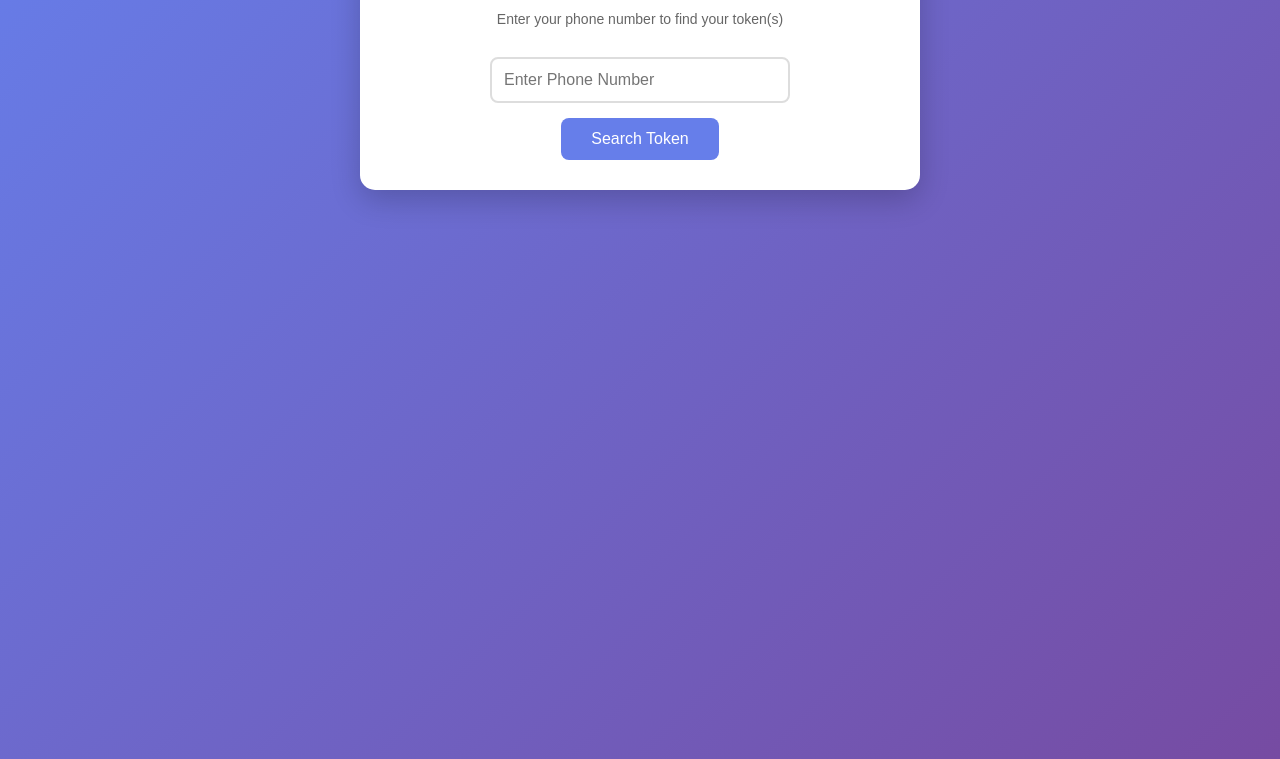
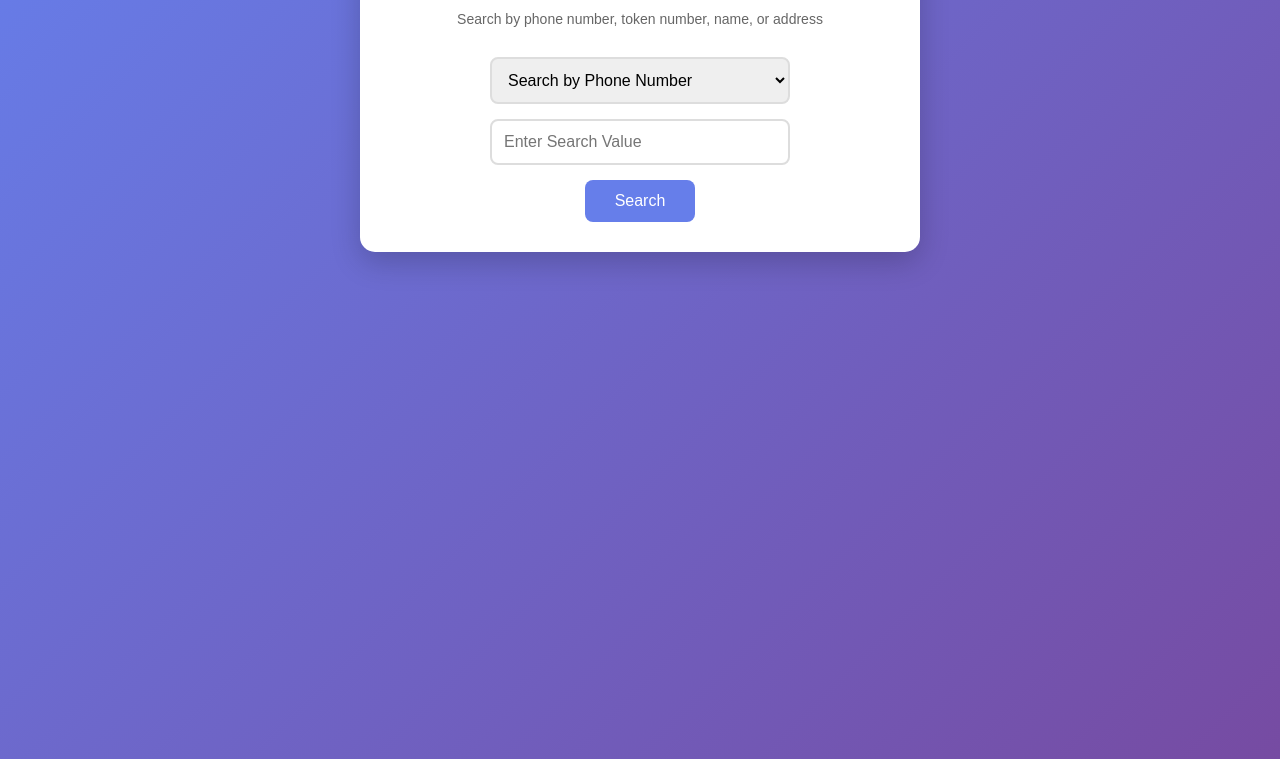
Before and after one commit to nasal-zzz/Kanav-Ramadan-kit, a plain HTML site: page index.html in a window 1280 px wide. Shown: the part 121-880 px from the top of the page. Drawn offline with Linux system fonts and the light colour scheme.

Commit message:
Enhance search functionality with dropdown selection
Added a select dropdown for search type and updated input handling.

```diff
--- a/index.html
+++ b/index.html
@@ -34,6 +34,17 @@ h2 {
     margin-bottom: 30px;
 }
 
+select {
+    padding: 12px;
+    width: 100%;
+    max-width: 300px;
+    font-size: 16px;
+    border: 2px solid #ddd;
+    border-radius: 8px;
+    box-sizing: border-box;
+    margin-bottom: 15px;
+}
+
 input {
     padding: 12px;
     width: 100%;
@@ -45,7 +56,7 @@ input {
     margin-bottom: 15px;
 }
 
-input:focus {
+input:focus, select:focus {
     outline: none;
     border-color: #667eea;
 }
@@ -150,6 +161,12 @@ button:disabled {
     margin-bottom: 5px;
 }
 
+.phone-display {
+    font-size: 14px;
+    color: #666;
+    margin-top: 5px;
+}
+
 .kit-size {
     display: inline-block;
     padding: 4px 12px;
@@ -166,11 +183,18 @@ button:disabled {
 
 <div class="container">
     <h2>🌙 Ramadan Kit Token Search</h2>
-    <p class="subtitle">Enter your phone number to find your token(s)</p>
+    <p class="subtitle">Search by phone number, token number, name, or address</p>
 
-    <input type="text" id="phoneInput" placeholder="Enter Phone Number" autocomplete="tel">
+    <select id="searchType">
+        <option value="phone">Search by Phone Number</option>
+        <option value="token">Search by Token Number</option>
+        <option value="name">Search by Name</option>
+        <option value="address">Search by Address</option>
+    </select>
     <br>
-    <button onclick="searchToken()" id="searchBtn">Search Token</button>
+    <input type="text" id="searchInput" placeholder="Enter Search Value" autocomplete="off">
+    <br>
+    <button onclick="searchToken()" id="searchBtn">Search</button>
 
     <div class="result" id="result"></div>
 </div>
@@ -237,13 +261,29 @@ function normalizePhone(phone) {
     return phone.toString().replace(/[^\d]/g, '').trim();
 }
 
+// Update placeholder based on search type
+function updatePlaceholder() {
+    const searchType = document.getElementById("searchType").value;
+    const input = document.getElementById("searchInput");
+
+    const placeholders = {
+        'phone': 'Enter Phone Number',
+        'token': 'Enter Token Number',
+        'name': 'Enter Name',
+        'address': 'Enter Address/Area/Panchayath'
+    };
+
+    input.placeholder = placeholders[searchType] || 'Enter Search Value';
+}
+
 async function searchToken() {
-    const phone = document.getElementById("phoneInput").value.trim();
+    const searchValue = document.getElementById("searchInput").value.trim();
+    const searchType = document.getElementById("searchType").value;
     const resultDiv = document.getElementById("result");
     const searchBtn = document.getElementById("searchBtn");
 
-    if (!phone) {
-        resultDiv.innerHTML = "⚠️ Please enter a phone number";
+    if (!searchValue) {
+        resultDiv.innerHTML = "⚠️ Please enter a search value";
         resultDiv.className = "result error";
         return;
     }
@@ -266,10 +306,9 @@ async function searchToken() {
 
         // Split by newlines (handle both \n and \r\n)
         const rows = csvData.split(/\r?\n/);
-        const normalizedSearchPhone = normalizePhone(phone);
         const matches = []; // Store all matching entries
 
-        console.log("Searching for:", normalizedSearchPhone);
+        console.log("Searching for:", searchValue, "Type:", searchType);
         console.log("Total rows:", rows.length);
 
         // Skip header row (index 0)
@@ -292,27 +331,43 @@ async function searchToken() {
             // Column 11 = KIT SIZE
             const name = cols[1] || '';
             const address = cols[3] || '';
-            const phone1 = normalizePhone(cols[4] || '');
-            const phone2 = normalizePhone(cols[5] || '');
+            const phone1 = cols[4] || '';
+            const phone2 = cols[5] || '';
+            const phone1Normalized = normalizePhone(phone1);
+            const phone2Normalized = normalizePhone(phone2);
             const panjayath = cols[7] || '';
             const area = cols[8] || '';
             const token = cols[10] || '';
             const kitSize = cols[11] || '';
 
-            // Debug first few matches
-            if (i < 5) {
-                console.log(`Row ${i}: phone1=${phone1}, phone2=${phone2}, token=${token}`);
+            let isMatch = false;
+
+            // Check match based on search type
+            if (searchType === 'phone') {
+                const normalizedSearchPhone = normalizePhone(searchValue);
+                isMatch = normalizedSearchPhone === phone1Normalized || normalizedSearchPhone === phone2Normalized;
+            } else if (searchType === 'token') {
+                isMatch = token.toLowerCase().trim() === searchValue.toLowerCase().trim();
+            } else if (searchType === 'name') {
+                isMatch = name.toLowerCase().includes(searchValue.toLowerCase());
+            } else if (searchType === 'address') {
+                const searchLower = searchValue.toLowerCase();
+                isMatch = address.toLowerCase().includes(searchLower) ||
+                         area.toLowerCase().includes(searchLower) ||
+                         panjayath.toLowerCase().includes(searchLower);
             }
 
-            if (normalizedSearchPhone === phone1 || normalizedSearchPhone === phone2) {
-                console.log(`Match found at row ${i}:`, {name, token, phone1, phone2});
+            if (isMatch) {
+                console.log(`Match found at row ${i}:`, {name, token});
                 matches.push({
                     name: name,
                     address: address,
                     panjayath: panjayath,
                     area: area,
                     token: token,
-                    kitSize: kitSize
+                    kitSize: kitSize,
+                    phone1: phone1,
+                    phone2: phone2
                 });
             }
         }
@@ -320,10 +375,11 @@ async function searchToken() {
         console.log("Total matches found:", matches.length);
 
         if (matches.length > 0) {
-            let html = "<strong>✓ Token(s) Found!</strong>";
+            let html = "<strong>✓ Result(s) Found!</strong>";
 
             // Display each token entry
             matches.forEach((match, index) => {
+                const phones = [match.phone1, match.phone2].filter(p => p).join(', ');
                 html += `
                     <div class="token-entry">
                         <div class="person-name">${match.name}${match.kitSize ? ' <span class="kit-size">' + match.kitSize + '</span>' : ''}</div>
@@ -331,23 +387,24 @@ async function searchToken() {
                         ${match.address ? '<div class="info"><strong>Address:</strong> ' + match.address + '</div>' : ''}
                         ${match.area ? '<div class="info"><strong>Area:</strong> ' + match.area + '</div>' : ''}
                         ${match.panjayath ? '<div class="info"><strong>Panchayath:</strong> ' + match.panjayath + '</div>' : ''}
+                        ${phones ? '<div class="phone-display"><strong>Phone:</strong> ' + phones + '</div>' : ''}
                     </div>
                 `;
             });
 
             // If multiple tokens, show total count
             if (matches.length > 1) {
-                html += `<div class="total-tokens">Total Tokens: ${matches.length}</div>`;
+                html += `<div class="total-tokens">Total Results: ${matches.length}</div>`;
             }
 
-            html += "<div class='info' style='font-size: 14px; color: #666; margin-top: 15px;'>Please save your token number(s)</div>";
+            html += "<div class='info' style='font-size: 14px; color: #666; margin-top: 15px; text-align: center;'>Please save your token number(s)</div>";
 
             resultDiv.innerHTML = html;
             resultDiv.className = "result success";
         } else {
             resultDiv.innerHTML =
-                "❌ Token Not Found<br>" +
-                "<div style='font-size: 14px; margin-top: 10px;'>Please check the phone number and try again</div>";
+                "❌ No Results Found<br>" +
+                "<div style='font-size: 14px; margin-top: 10px;'>Please check your search and try again</div>";
             resultDiv.className = "result error";
         }
     } catch (error) {
@@ -361,13 +418,17 @@ async function searchToken() {
 
 // Allow Enter key to search
 document.addEventListener('DOMContentLoaded', function() {
-    const input = document.getElementById('phoneInput');
+    const input = document.getElementById('searchInput');
+    const searchType = document.getElementById('searchType');
 
     input.addEventListener('keypress', function(e) {
         if (e.key === 'Enter') {
             searchToken();
         }
     });
+
+    // Update placeholder when search type changes
+    searchType.addEventListener('change', updatePlaceholder);
 
     // Pre-load CSV data
     loadCSV();
```
